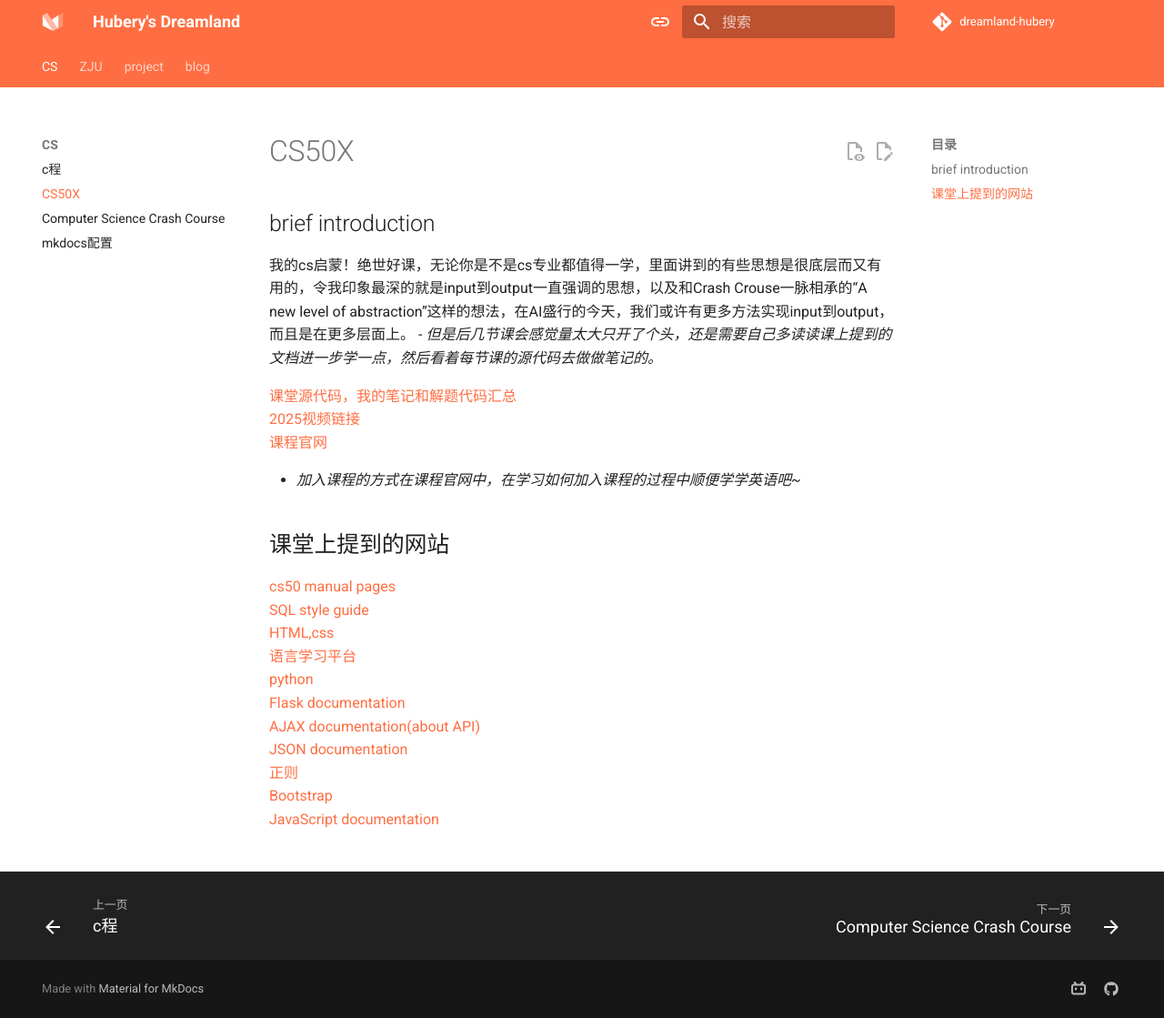
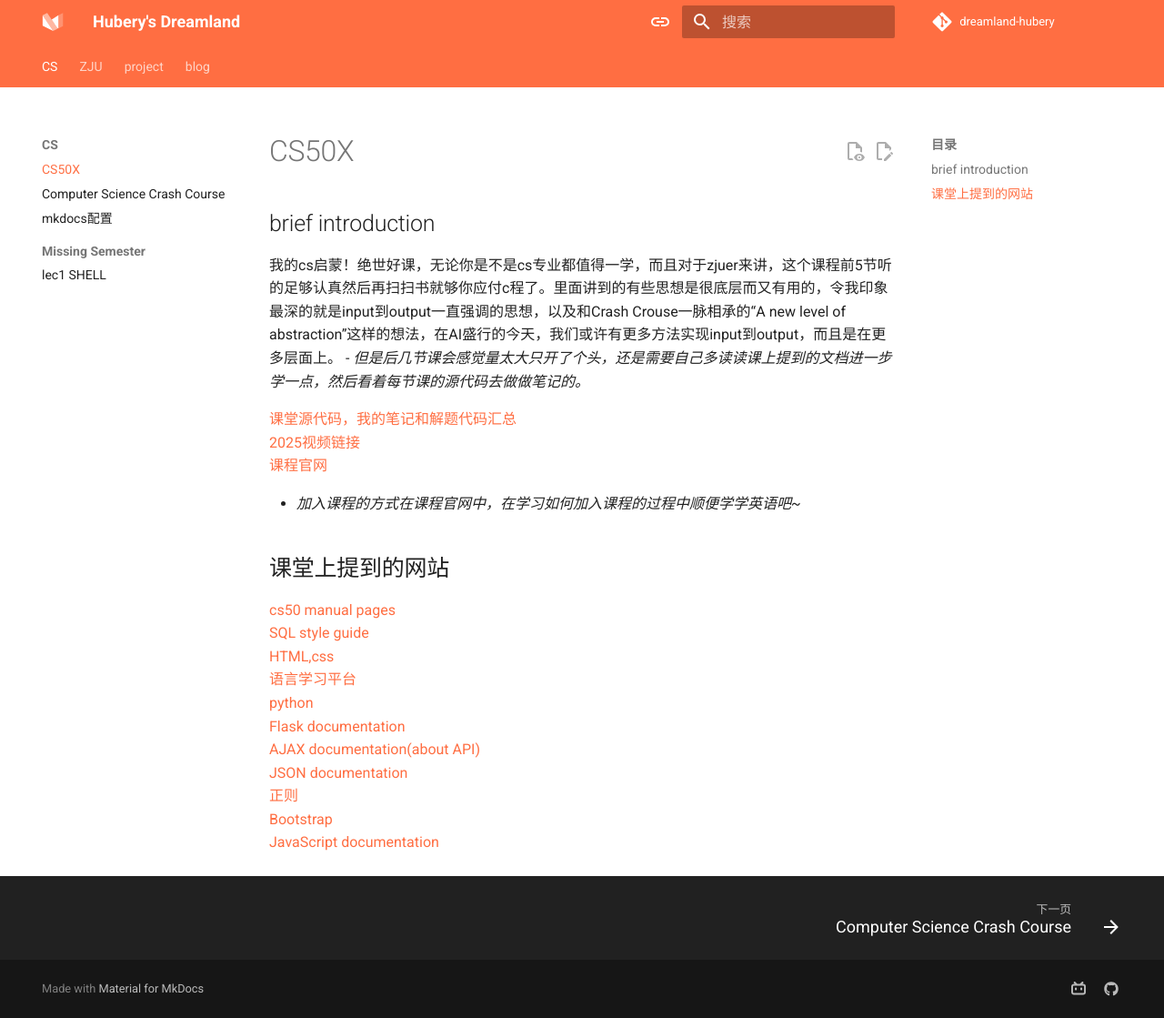
Before and after one commit to hubery258/dreamland-hubery, an MkDocs documentation site: the page built from docs/cs/CS50X.md, in a window 1280 px wide and 1119 px high. Shown: the whole window at 91% size. Built offline with MkDocs 1.6.1 and Material for MkDocs 9.7.7, drawn with Linux system fonts in a browser that asks for light colours; comment, search, counter and statistics services are not loaded.

Commit message:
修改一点布局

```diff
--- a/docs/cs/CS50X.md
+++ b/docs/cs/CS50X.md
@@ -1,6 +1,6 @@
 # CS50X
 ## brief introduction
-我的cs启蒙！绝世好课，无论你是不是cs专业都值得一学，里面讲到的有些思想是很底层而又有用的，令我印象最深的就是input到output一直强调的思想，以及和Crash Crouse一脉相承的“A new level of abstraction”这样的想法，在AI盛行的今天，我们或许有更多方法实现input到output，而且是在更多层面上。
+我的cs启蒙！绝世好课，无论你是不是cs专业都值得一学，而且对于zjuer来讲，这个课程前5节听的足够认真然后再扫扫书就够你应付c程了。里面讲到的有些思想是很底层而又有用的，令我印象最深的就是input到output一直强调的思想，以及和Crash Crouse一脉相承的“A new level of abstraction”这样的想法，在AI盛行的今天，我们或许有更多方法实现input到output，而且是在更多层面上。
 - *但是后几节课会感觉量太大只开了个头，还是需要自己多读读课上提到的文档进一步学一点，然后看着每节课的源代码去做做笔记的。*
 
 [课堂源代码，我的笔记和解题代码汇总](https://github.com/hubery258/2025CS50X-note-solution)<br>
--- a/mkdocs.yml
+++ b/mkdocs.yml
@@ -78,10 +78,11 @@ repo_name: dreamland-hubery
 
 nav:
   - CS:
-    - c程: cs/c_language.md
     - CS50X: cs/CS50X.md
     - Computer Science Crash Course: cs/cs速成.md
     - mkdocs配置: cs/mkdocs.md
+    - Missing Semester:
+      - lec1 SHELL: cs/Missing Semester/lec1.md
   - ZJU:
     - 大一课程经验: school/zju.md
   - project:
```
Also changed, not shown: docs/cs/c_language.md (deleted, +0 -1 lines).
